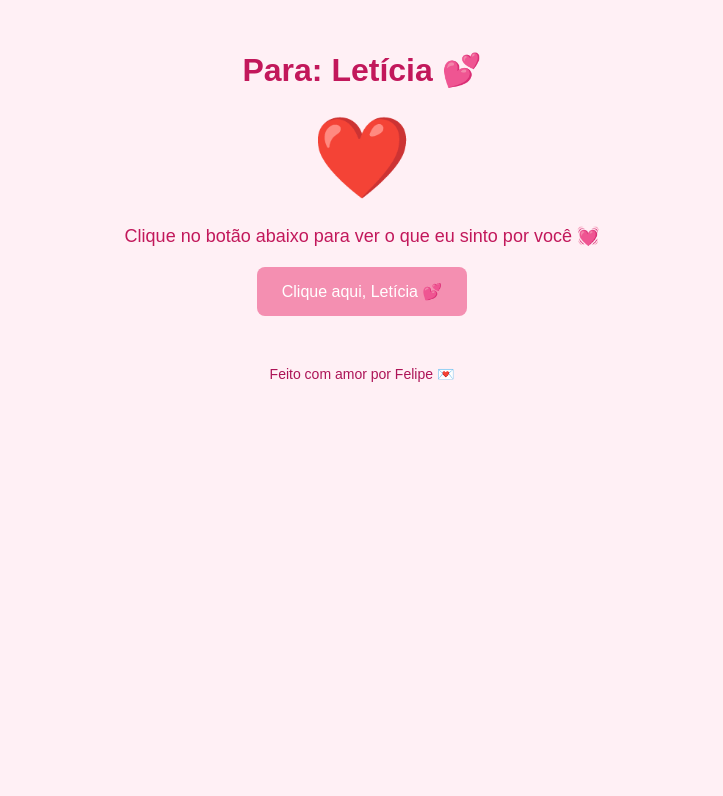
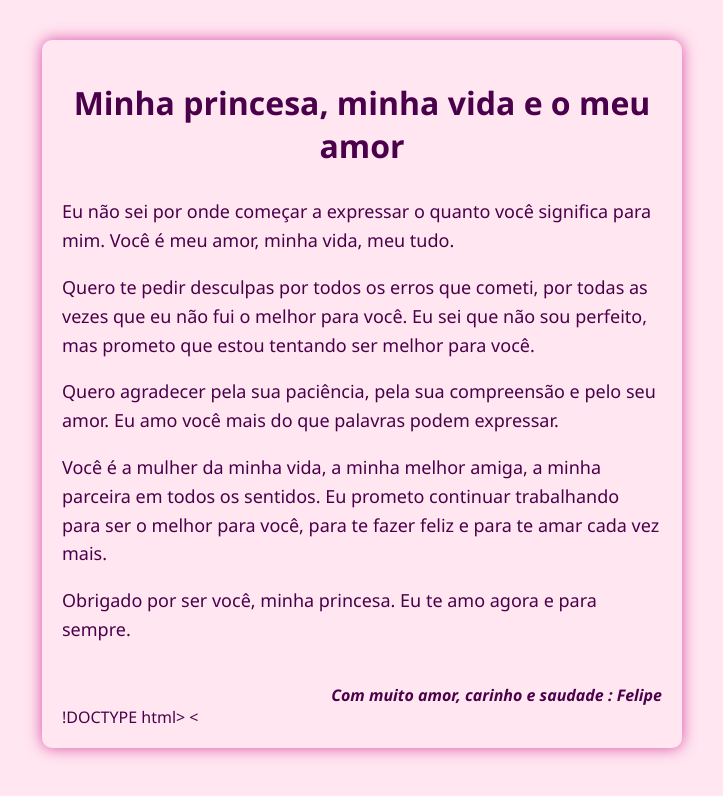
Before and after one commit to snow737/snow737, a plain HTML site: page index.html in a window 1280 px wide. Shown: the whole page, without its empty margins (278-1001 px from the left). Drawn offline with Linux system fonts and the light colour scheme.

Commit message:
Add files via upload

```diff
--- a/index.html
+++ b/index.html
@@ -1,20 +1,47 @@
 <!DOCTYPE html>
 <html lang="pt-BR">
 <head>
-  <meta charset="UTF-8">
-  <meta name="viewport" content="width=device-width, initial-scale=1">
-  <title>Para Letícia 💖</title>
-  <link rel="stylesheet" href="style.css">
+  <meta charset="UTF-8" />
+  <meta name="viewport" content="width=device-width, initial-scale=1" />
+  <title>Carta para minha princesa</title>
+  <style>
+    body {
+      font-family: 'Segoe UI', Tahoma, Geneva, Verdana, sans-serif;
+      background: #ffe6f0;
+      color: #4b004b;
+      padding: 20px;
+      max-width: 600px;
+      margin: 40px auto;
+      border-radius: 10px;
+      box-shadow: 0 0 15px #d94da6;
+    }
+    h1 {
+      text-align: center;
+      margin-bottom: 30px;
+    }
+    p {
+      line-height: 1.6;
+      font-size: 18px;
+    }
+    footer {
+      margin-top: 40px;
+      text-align: right;
+      font-style: italic;
+      font-weight: bold;
+    }
+  </style>
 </head>
 <body>
-  <div class="container">
-    <h1>Para: Letícia 💕</h1>
-    <div id="heart">❤️</div>
-    <p class="mensagem">Clique no botão abaixo para ver o que eu sinto por você 💓</p>
-    <button onclick="mostrarMensagem()">Clique aqui, Letícia 💕</button>
-    <p id="final" class="final-msg"></p>
-    <footer>Feito com amor por Felipe 💌</footer>
-  </div>
-  <script src="script.js"></script>
+  <h1>Minha princesa, minha vida e o meu amor</h1>
+
+  <p>Eu não sei por onde começar a expressar o quanto você significa para mim. Você é meu amor, minha vida, meu tudo.</p>
+  <p>Quero te pedir desculpas por todos os erros que cometi, por todas as vezes que eu não fui o melhor para você. Eu sei que não sou perfeito, mas prometo que estou tentando ser melhor para você.</p>
+  <p>Quero agradecer pela sua paciência, pela sua compreensão e pelo seu amor. Eu amo você mais do que palavras podem expressar.</p>
+  <p>Você é a mulher da minha vida, a minha melhor amiga, a minha parceira em todos os sentidos. Eu prometo continuar trabalhando para ser o melhor para você, para te fazer feliz e para te amar cada vez mais.</p>
+  <p>Obrigado por ser você, minha princesa. Eu te amo agora e para sempre.</p>
+
+  <footer>Com muito amor, carinho e saudade : Felipe</footer>
 </body>
 </html>
+!DOCTYPE html>
+<
```
